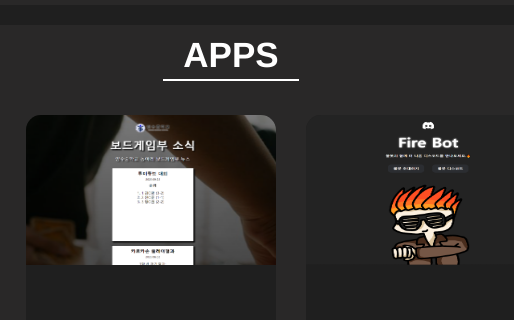
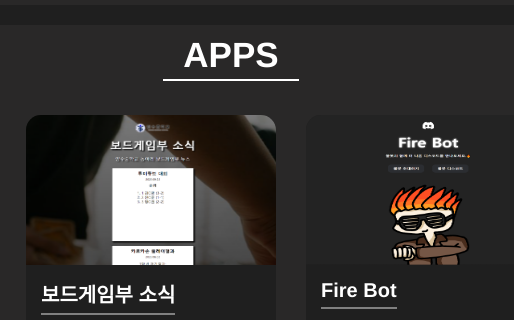
Before and after one commit to k0hr419/k0hr419page, a website: page index.html in a window 1280 px wide. Shown: the part 395-715 px from the top of the page, 409-923 px from the left. Drawn offline with Linux system fonts and the light colour scheme.

Commit message:
Update style.css

```diff
--- a/style.css
+++ b/style.css
@@ -116,7 +116,3 @@
 a:active {
     color: white;
 }
-
-.image-link {
-    position: absolute;
-}
```
